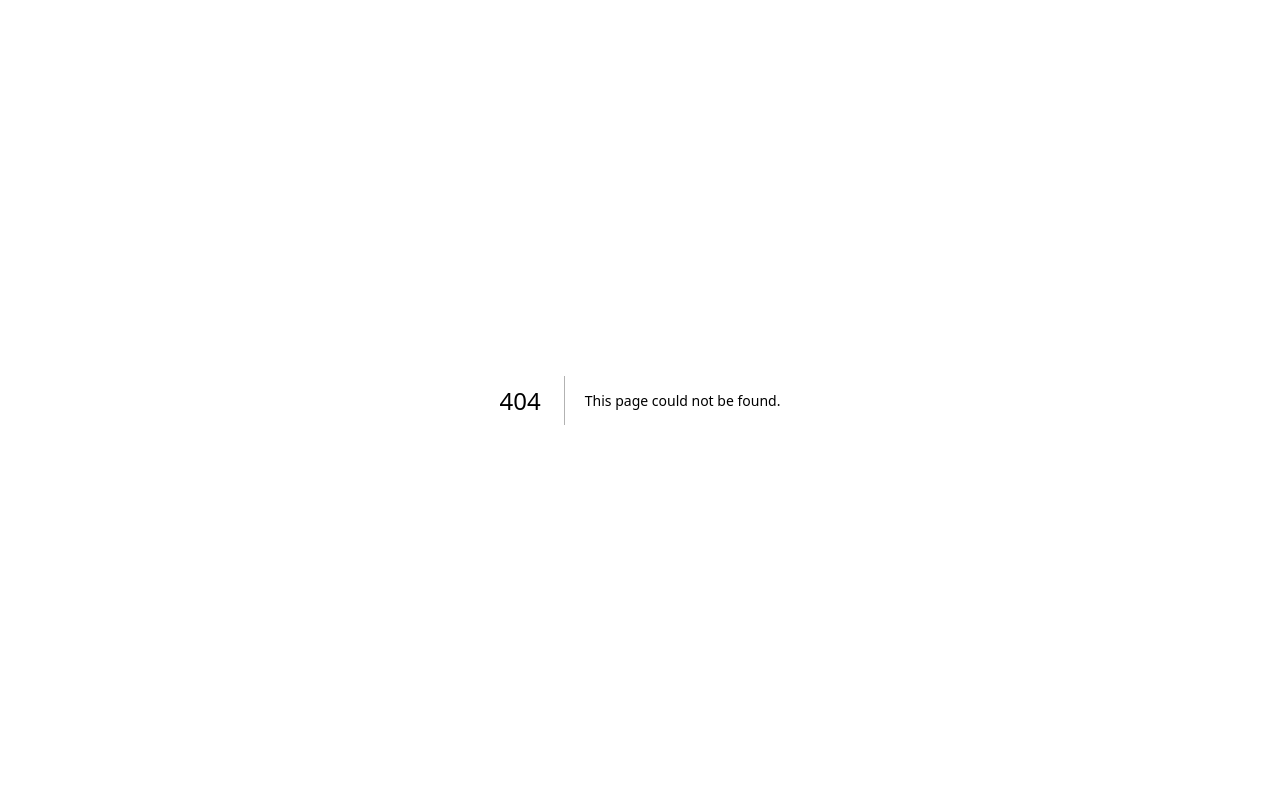
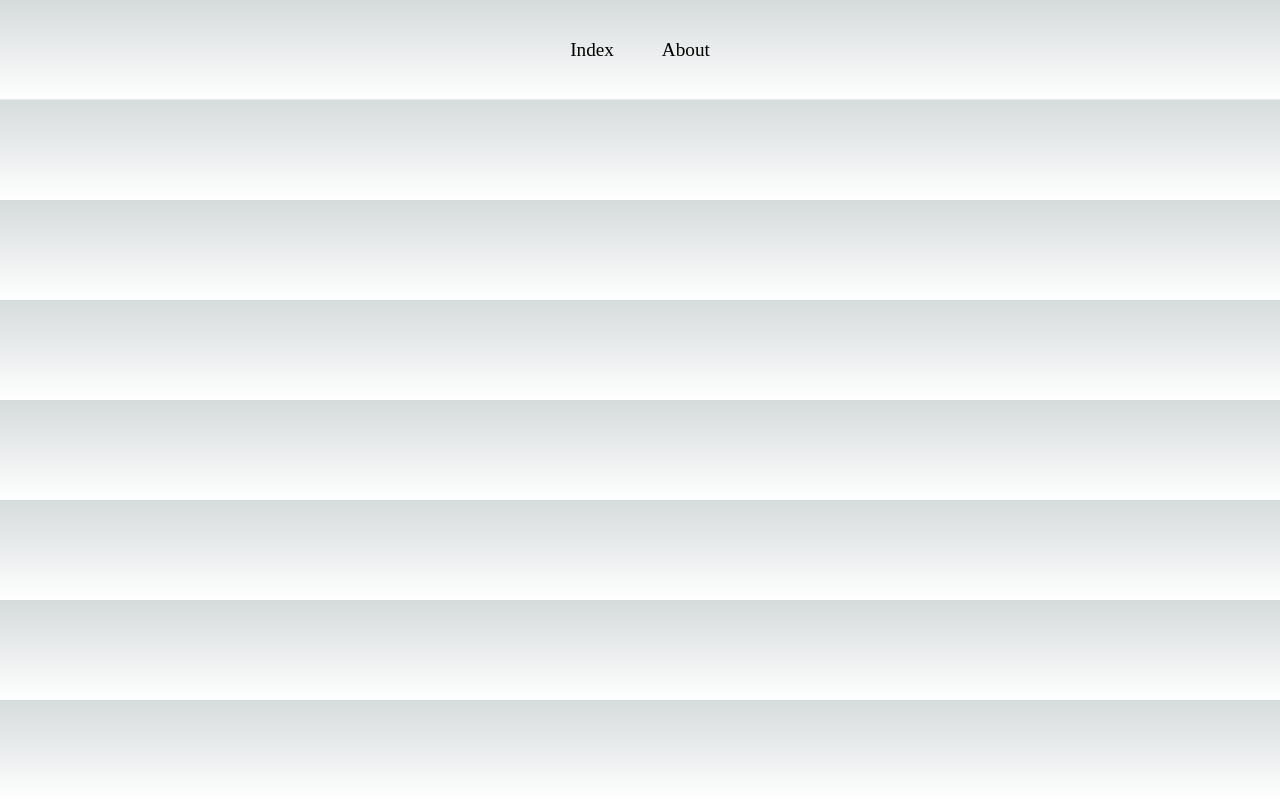
Before and after one commit to tomichans/second-app, a Next.js app: page /components/Header in a window 1280 px wide. Before the commit this address had no page. Built offline with nearby package versions, Linux system fonts and the light colour scheme.

Commit message:
✨ ヘッダーの追加

```diff
--- a/pages/about.tsx
+++ b/pages/about.tsx
@@ -1,6 +1,6 @@
 import Head from 'next/head'
-import { Inter } from 'next/font/google'
 import Main from './components/Main.js'
+import Header from './components/Header.js'
 
 export default function Home() {
   return (
@@ -11,6 +11,7 @@
         <meta name="viewport" content="width=device-width, initial-scale=1" />
         <link rel="icon" href="/favicon.ico" />
       </Head>
+      <Header />
       <Main page="about" />
     </>
   )
--- /dev/null
+++ b/pages/components/Header.js
@@ -0,0 +1,15 @@
+import Link from "next/link"
+import classes from "./Header.module.css"
+
+export default function Header() {
+  return (
+    <header className={classes.header}>
+      <Link href="/" className={classes.anchor}>
+        Index
+      </Link>
+      <Link href="/about" className={classes.anchor}>
+        About
+      </Link>
+    </header>
+  )
+}
--- /dev/null
+++ b/pages/components/Header.module.css
@@ -0,0 +1,20 @@
+.header {
+  border-bottom: 1px solid #eaeaea;
+  width: 100%;
+  height: 100px;
+  display: flex;
+  justify-content: center;
+  align-items: center;
+}
+
+.anchor {
+  display: inline-block;
+  padding: 8px 24px;
+  font-size: 1.2rem;
+}
+
+.anchor :hover,
+.anchor :focus,
+.anchor :active {
+  color: #0070f3;
+}
--- a/pages/index.tsx
+++ b/pages/index.tsx
@@ -1,6 +1,6 @@
 import Head from 'next/head'
-import { Inter } from 'next/font/google'
 import Main from './components/Main.js'
+import Header from './components/Header.js'
 
 export default function Home() {
   return (
@@ -11,6 +11,7 @@
         <meta name="viewport" content="width=device-width, initial-scale=1" />
         <link rel="icon" href="/favicon.ico" />
       </Head>
+      <Header />
       <Main page="index" />
     </>
   )
```
